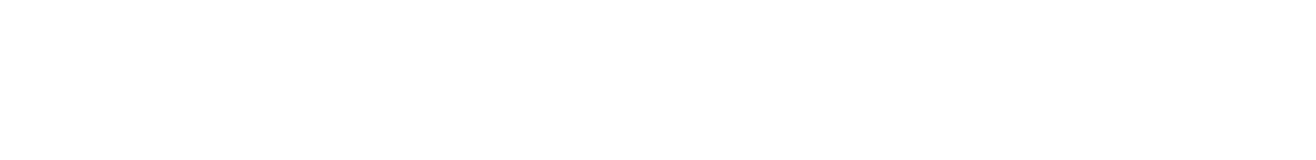
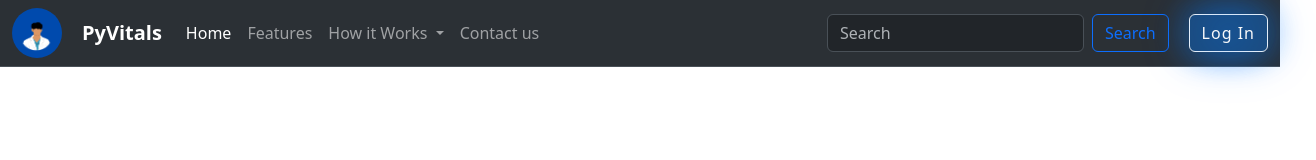
Before and after one commit to harnoor8616/PyVitals, a plain HTML site: page landingpage.html in a window 1280 px wide. Shown: the whole page, 1316 px wide, since content can reach past the window. Drawn offline with nearby package versions, Linux system fonts and the light colour scheme.

Commit message:
Navbar created

```diff
--- /dev/null
+++ b/landingpage.css
@@ -0,0 +1,215 @@
+/* * {
+    margin: 0;
+    padding: 0;
+}
+
+.round {
+    border: 0px solid #0041a2;
+    border-radius: 25px;
+
+}
+
+.flex {
+    display: flex;
+    flex-direction: row;
+    justify-content: center;
+    align-items: center;
+}
+
+.navbar-brand {
+    font-weight: 600;
+    padding-left: 20px;
+    gap: 10%
+}
+
+.space {
+    padding-left: 20px;
+}
+
+.login {
+    background-color: #007bff55;
+    color: white;
+    padding: 14px 32px;
+    border: none;
+    border-radius: 10px;
+    font-size: 1.1rem;
+    font-weight: 600;
+    letter-spacing: 1px;
+    cursor: pointer;
+    transition: all 0.3s ease;
+    position: relative;
+    z-index: 1;
+    box-shadow: 0 0 8px #007bff55;
+    animation: pulseGlow 2s infinite;
+}
+
+.login::before {
+    content: "";
+    position: absolute;
+    top: -50%;
+    left: -50%;
+    width: 200%;
+    height: 200%;
+    background: radial-gradient(circle, #007bff55 0%, transparent 80%);
+    z-index: -1;
+    animation: wave 3s infinite ease-in-out;
+    opacity: 0.6;
+}
+
+.login:hover {
+    transform: translateY(-5px);
+
+    box-shadow: 0 0 20px
+}
+
+.pulse-glow-btn:hover {
+    transform: translateY(-5px);
+    box-shadow: 0 0 20px #00b7ff, 0 0 40px #00b7ff;
+}
+
+@keyframes pulseGlow {
+    0% {
+        box-shadow: 0 0 8px #007bff55;
+    }
+
+    50% {
+        box-shadow: 0 10px 20px #007bff55;
+    }
+
+    100% {
+        box-shadow: 0 0 8px #007bff55;
+    }
+}
+
+@keyframes wave {
+    0% {
+        transform: scale(0.9);
+        opacity: 0.4;
+    }
+
+    50% {
+        transform: scale(1.05);
+        opacity: 0.6;
+    }
+
+    100% {
+        transform: scale(0.9);
+        opacity: 0.4;
+    }
+}
+
+
+
+
+
+@keyframes pulseGlow {
+    0% {
+        box-shadow: 0 0 8px #007bff55;
+    }
+
+    50% {
+        box-shadow: 0 10px 20px #007bff55;
+    }
+
+    100% {
+        box-shadow: 0 0 8px #007bff55;
+    }
+} */
+
+* {
+    margin: 0;
+    padding: 0;
+}
+
+.round {
+    border: 0px solid #007bff55;
+    border-radius: 25px;
+}
+
+.flex {
+    display: flex;
+    flex-direction: row;
+    justify-content: center;
+    align-items: center;
+}
+
+.navbar-brand {
+    font-weight: 600;
+    padding-left: 20px;
+    gap: 10%
+}
+
+.space {
+    padding-left: 20px;
+}
+
+.login {
+    background: linear-gradient(135deg, #007bff55, #007bff55);
+    color: white;
+    padding: 14px 32px;
+    border: none;
+    border-radius: 12px;
+    font-size: 1.1rem;
+    font-weight: 700;
+    letter-spacing: 1px;
+    cursor: pointer;
+    transition: all 0.3s ease;
+    position: relative;
+    z-index: 1;
+    box-shadow: 0 0 12px #007bff55, 0 0 24px #007bff55;
+    animation: pulseGlow 2s infinite;
+}
+
+.login::before {
+    content: "";
+    color: white;
+    position: absolute;
+    top: -60%;
+    left: -60%;
+    width: 220%;
+    height: 220%;
+    background: radial-gradient(circle, #007bff55 0%, transparent 70%);
+    z-index: -1;
+    animation: wave 4s infinite ease-in-out;
+    opacity: 0.7;
+    filter: blur(8px);
+    border-radius: 50%;
+}
+
+.login:hover {
+    transform: translateY(-3px) scale(1.05);
+    box-shadow: 0 0 25px #007bff55, 0 0 50px #007bff55;
+}
+
+/* Animation: Brighter pulsing glow */
+@keyframes pulseGlow {
+    0% {
+        box-shadow: 0 0 10px #007bff55;
+    }
+
+    50% {
+        box-shadow: 0 0 35px #007bff55, 0 0 50px #007bff55;
+    }
+
+    100% {
+        box-shadow: 0 0 10px#007bff55;
+    }
+}
+
+/* Animation: Moving wave aura */
+@keyframes wave {
+    0% {
+        transform: scale(0.95);
+        opacity: 0.5;
+    }
+
+    50% {
+        transform: scale(1.1);
+        opacity: 0.75;
+    }
+
+    100% {
+        transform: scale(0.95);
+        opacity: 0.5;
+    }
+}
--- a/landingpage.html
+++ b/landingpage.html
@@ -4,12 +4,67 @@
 <head>
     <meta charset="UTF-8">
     <meta name="viewport" content="width=device-width, initial-scale=1.0">
-    <link rel="icon" href="Doctor_icon.ico">
+    <link rel="icon" href="Doctor_icon.ico" type="image/x-icon">
+    <link rel="stylesheet" href="landingpage.css">
+    <link href="https://cdn.jsdelivr.net/npm/bootstrap@5.3.7/dist/css/bootstrap.min.css" rel="stylesheet"
+        integrity="sha384-LN+7fdVzj6u52u30Kp6M/trliBMCMKTyK833zpbD+pXdCLuTusPj697FH4R/5mcr" crossorigin="anonymous">
     <title>PyVitals-Ai Powered Smart Medical Report Analyzer.</title>
 </head>
 
 <body>
 
+    <nav class="navbar navbar-expand-lg bg-body-tertiary flex navbar bg-dark border-bottom border-body"
+        data-bs-theme="dark">
+        <div class="container-fluid">
+            <img class="round" src="Doctor_logo.png" alt="Logo" width="50" height="50"
+                class="d-inline-block align-text-top">
+            <a class="navbar-brand" href="#"> PyVitals</a>
+            <button class="navbar-toggler" type="button" data-bs-toggle="collapse"
+                data-bs-target="#navbarSupportedContent" aria-controls="navbarSupportedContent" aria-expanded="false"
+                aria-label="Toggle navigation">
+                <span class="navbar-toggler-icon"></span>
+            </button>
+            <div class="collapse navbar-collapse" id="navbarSupportedContent">
+                <ul class="navbar-nav me-auto mb-2 mb-lg-0">
+                    <li class="nav-item">
+                        <a class="nav-link active" aria-current="page" href="#">Home</a>
+                    </li>
+                    <li class="nav-item">
+                        <a class="nav-link" href="#">Features</a>
+                    </li>
+                    <li class="nav-item dropdown">
+                        <a class="nav-link dropdown-toggle" href="#" role="button" data-bs-toggle="dropdown"
+                            aria-expanded="false">
+                            How it Works
+                        </a>
+                        <ul class="dropdown-menu">
+                            <li><a class="dropdown-item" href="#"></a></li>
+                            <li><a class="dropdown-item" href="#">Another action</a></li>
+                            <!-- <li>
+                                <hr class="dropdown-divider">
+                            </li> -->
+                            <li><a class="dropdown-item" href="#">Something else here</a></li>
+                        </ul>
+                    </li>
+                    <li class="nav-item">
+                        <a class="nav-link " aria-disabled="true">Contact us</a>
+                    </li>
+                </ul>
+                <form class="d-flex" role="search">
+                    <input class="form-control me-2" type="search" placeholder="Search" aria-label="Search" />
+                    <button class="btn btn-outline-primary" type="submit">Search</button>
+                </form>
+                <form class="d-flex space" role="search" action="">
+                    <button class="btn btn-outline-light login">Log In</button>
+                </form>
+            </div>
+        </div>
+    </nav>
+
+
 </body>
+<script src="https://cdn.jsdelivr.net/npm/bootstrap@5.3.7/dist/js/bootstrap.bundle.min.js"
+    integrity="sha384-ndDqU0Gzau9qJ1lfW4pNLlhNTkCfHzAVBReH9diLvGRem5+R9g2FzA8ZGN954O5Q"
+    crossorigin="anonymous"></script>
 
 </html>
```
Also changed, not shown: index.html (+1 -1 lines), Doctor_logo.png (added).
